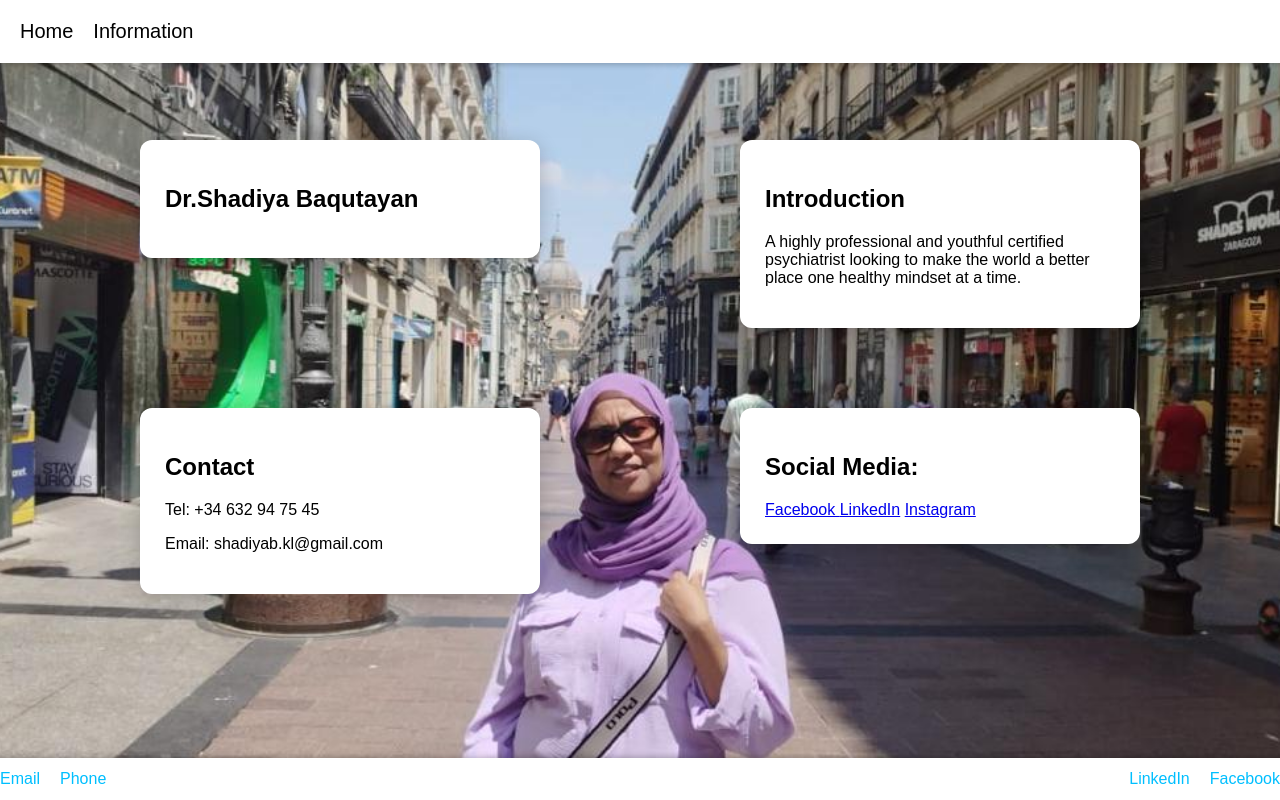
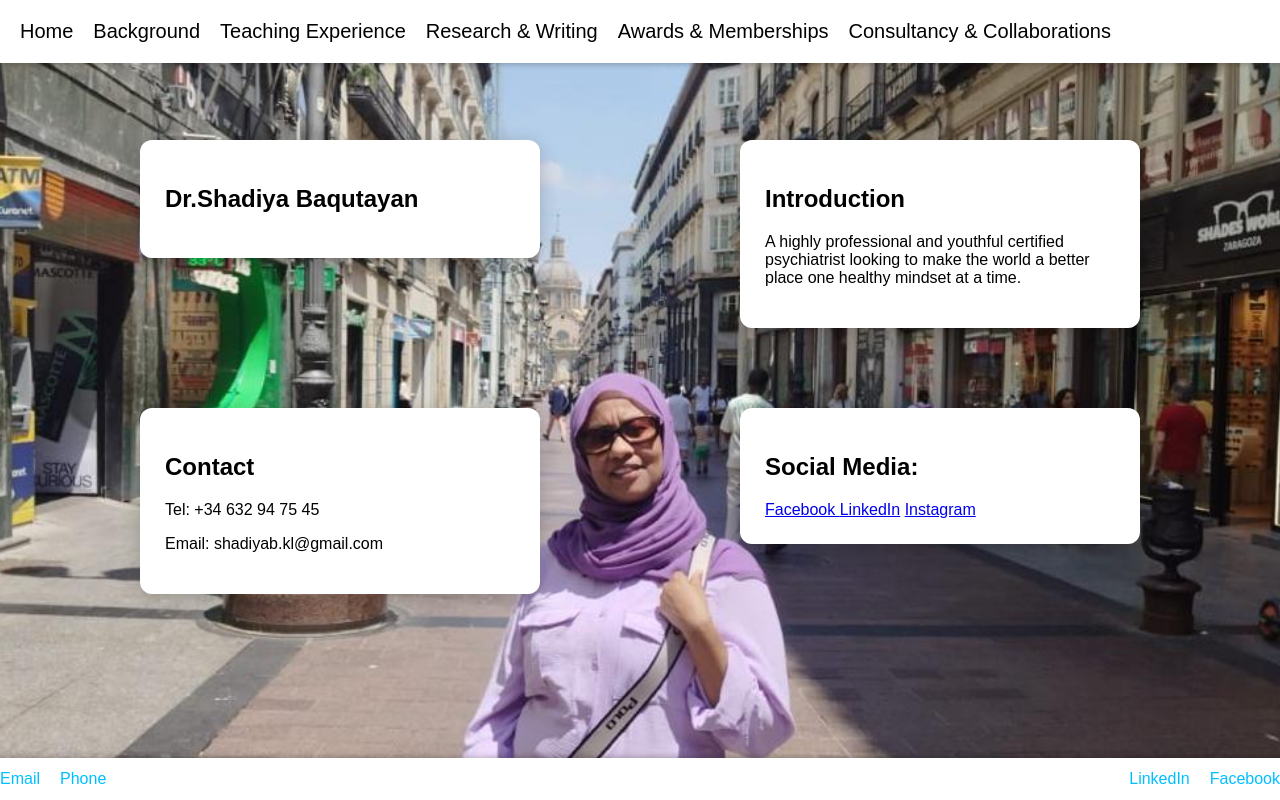
Before and after one commit to JIhad-97/Shadiya, a plain HTML site: page index.html in a window 1280 px wide. Drawn offline with Linux system fonts and the light colour scheme.

Commit message:
Update index.html

```diff
--- a/index.html
+++ b/index.html
@@ -148,7 +148,11 @@ body {
   <div class="topbar">
     <div class="nav-links">
       <a href="index.html">Home</a>
-      <a href="resume.html">Information</a>
+      <a href="resume.html">Background</a>
+      <a href="teacher.html">Teaching Experience</a>
+      <a href="research.html">Research & Writing</a>
+      <a href="awards.html">Awards & Memberships</a>
+      <a href="consult.html">Consultancy & Collaborations</a>
     </div>
   </div>
 
```
